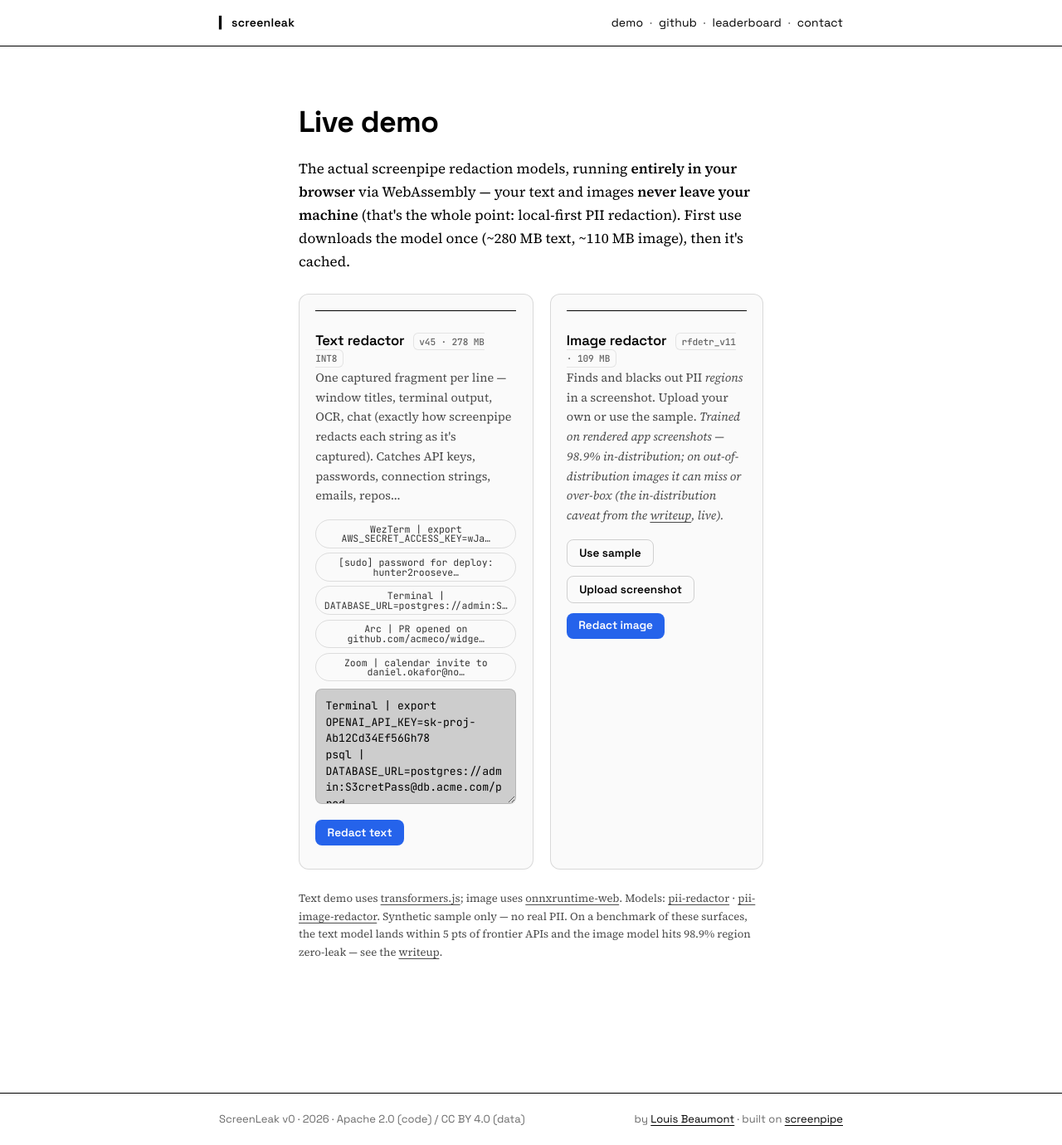
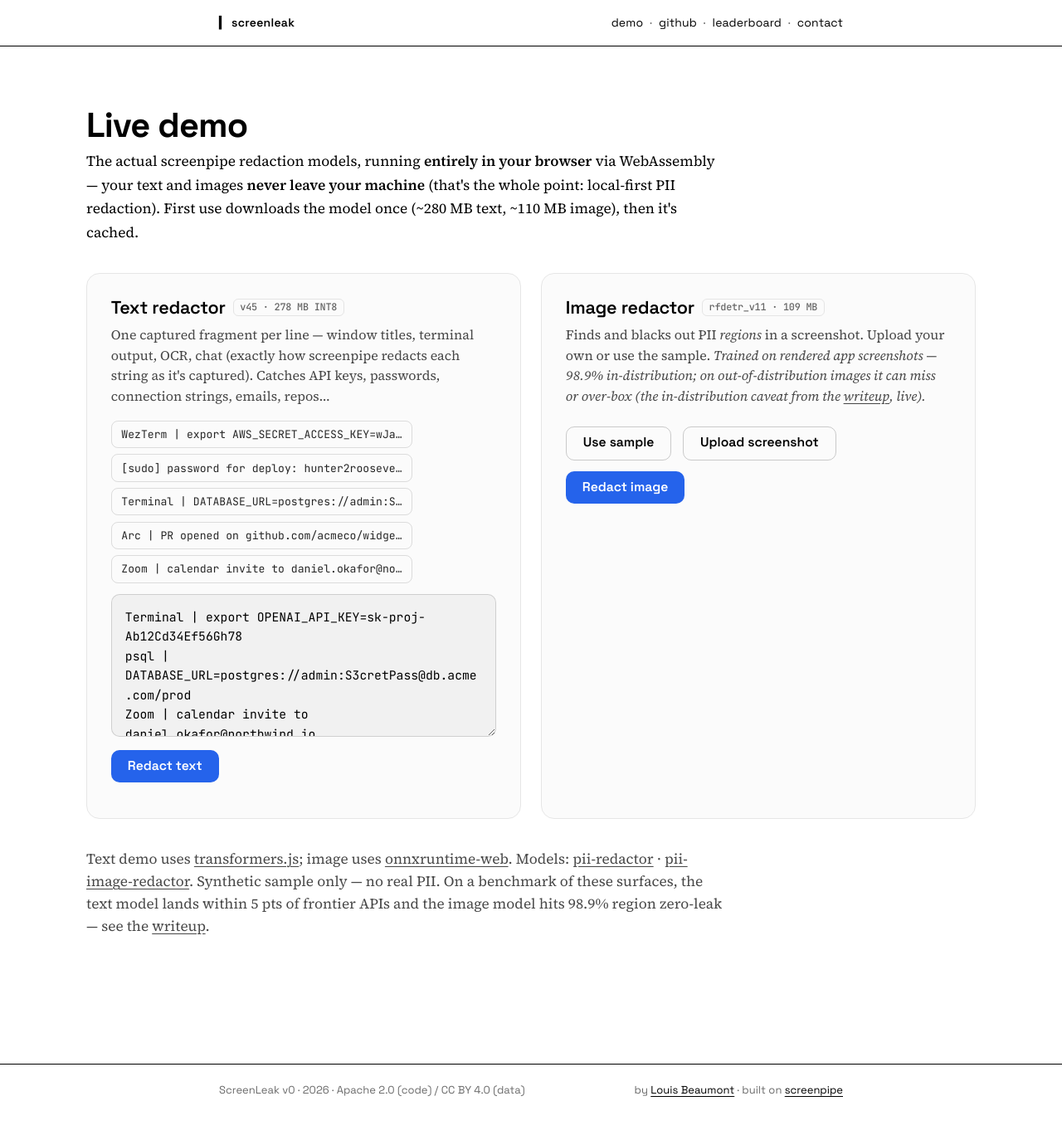
Before and after one commit to screenpipe/screenleak, a Jekyll site: the page built from docs/demo.html, in a window 1280 px wide. Shown: the whole page at 83% size. Built offline with Jekyll 4.4.1, drawn with Linux system fonts in a browser that asks for light colours; after the commit the page ends 1344 px from its top, so only the background shows below that.

Commit message:
demo: widen + enlarge the UI, link it from README and the writeup
- demo page was crushed into the 38rem reading column (two ~300px
  columns, tiny mono text). The page ships its own <style>, so widen
  `.paper` to 70rem on /demo/ only; bump every font (headings, body,
  textarea, buttons, output), enlarge the textarea/canvas, and make the
  example chips single-line with ellipsis instead of wrapping centered.
- add a prominent "▶ Try the live demo" callout to README.md and the
  index.md writeup (the demo was only reachable from the nav before).

Co-Authored-By: Claude Opus 4.8 <noreply@anthropic.com>

```diff
--- a/docs/demo.html
+++ b/docs/demo.html
@@ -48,28 +48,33 @@ Arc | PR opened on github.com/acmeco/widget-engine</textarea>
 <p class="muted small">Text demo uses <a href="https://github.com/huggingface/transformers.js">transformers.js</a>; image uses <a href="https://onnxruntime.ai/docs/tutorials/web/">onnxruntime-web</a>. Models: <a href="https://huggingface.co/screenpipe/pii-redactor">pii-redactor</a> · <a href="https://huggingface.co/screenpipe/pii-image-redactor">pii-image-redactor</a>. Synthetic sample only — no real PII. On a benchmark of these surfaces, the text model lands within 5&nbsp;pts of frontier APIs and the image model hits 98.9% region zero-leak — see the <a href="{{ site.baseurl }}/">writeup</a>.</p>
 
 <style>
-.demo-grid{display:grid;grid-template-columns:1fr 1fr;gap:1.25rem;margin:1.5rem 0}
-@media(max-width:820px){.demo-grid{grid-template-columns:1fr}}
-.demo-card{border:1px solid rgba(128,128,128,.28);border-radius:12px;padding:1.1rem 1.2rem;background:rgba(128,128,128,.04)}
-.demo-card h2{margin:.1rem 0 .2rem;font-size:1.05rem}
-.tag{font:500 .7rem/1 "JetBrains Mono",monospace;opacity:.6;border:1px solid rgba(128,128,128,.3);border-radius:6px;padding:.18rem .4rem;margin-left:.4rem;vertical-align:middle}
-.muted{opacity:.7;font-size:.9rem}.small{font-size:.82rem}
-#text-input{width:100%;box-sizing:border-box;font:400 .82rem/1.5 "JetBrains Mono",monospace;border:1px solid rgba(128,128,128,.3);border-radius:8px;padding:.6rem .7rem;background:rgba(0,0,0,.18);color:inherit;resize:vertical}
-.examples{display:flex;flex-wrap:wrap;gap:.35rem;margin:.2rem 0 .55rem}
-.examples button{font:400 .72rem/1 "JetBrains Mono",monospace;border:1px solid rgba(128,128,128,.3);border-radius:999px;padding:.3rem .6rem;background:transparent;color:inherit;cursor:pointer;opacity:.8}
+/* this page ships its own <style>, so these only apply on /demo/ —
+   widen the reading column so the two demos aren't crushed */
+.paper{max-width:70rem}
+.paper > article > h1{font-size:2.6rem;margin-bottom:.4rem}
+.paper > article > p{max-width:48rem;font-size:1.08rem}
+.demo-grid{display:grid;grid-template-columns:1fr 1fr;gap:1.5rem;margin:2.2rem 0;max-width:100%}
+@media(max-width:880px){.demo-grid{grid-template-columns:1fr}}
+.demo-card{border:1px solid var(--rule-soft,#e6e6e6);border-radius:16px;padding:1.7rem 1.8rem;background:rgba(128,128,128,.035);display:flex;flex-direction:column}
+.demo-card h2{margin:0 0 .45rem;padding:0;border:0;font-size:1.35rem;display:flex;align-items:center;flex-wrap:wrap;gap:.55rem}
+.tag{font:500 .74rem/1 var(--font-mono,monospace);opacity:.6;border:1px solid rgba(128,128,128,.3);border-radius:6px;padding:.24rem .48rem;white-space:nowrap;display:inline-block}
+.muted{opacity:.72;font-size:1rem;line-height:1.55;margin:0 0 .5rem;max-width:none}.small{font-size:.86rem}
+.examples{display:flex;flex-wrap:wrap;gap:.45rem;margin:.55rem 0 .85rem}
+.examples button{font:400 .82rem/1.3 var(--font-mono,monospace);border:1px solid rgba(128,128,128,.3);border-radius:8px;padding:.45rem .72rem;background:transparent;color:inherit;cursor:pointer;opacity:.85;max-width:100%;white-space:nowrap;overflow:hidden;text-overflow:ellipsis;text-align:left}
 .examples button:hover{opacity:1;border-color:rgba(128,128,128,.6)}
-.row{display:flex;align-items:center;gap:.7rem;margin:.65rem 0;flex-wrap:wrap}
-.btn{font:600 .85rem/1 "Space Grotesk",sans-serif;border:0;border-radius:8px;padding:.55rem .9rem;background:#2563eb;color:#fff;cursor:pointer}
+#text-input{width:100%;box-sizing:border-box;font:400 .92rem/1.6 var(--font-mono,monospace);border:1px solid rgba(128,128,128,.3);border-radius:10px;padding:.9rem 1rem;background:rgba(128,128,128,.08);color:inherit;resize:vertical;min-height:160px}
+.row{display:flex;align-items:center;gap:.85rem;margin:1rem 0;flex-wrap:wrap}
+.btn{font:600 .98rem/1 var(--font-sans,sans-serif);border:0;border-radius:10px;padding:.72rem 1.25rem;background:#2563eb;color:#fff;cursor:pointer}
 .btn:hover{background:#1d4ed8}.btn:disabled{opacity:.5;cursor:default}
-.btn.ghost{background:transparent;color:inherit;border:1px solid rgba(128,128,128,.35)}
+.btn.ghost{background:transparent;color:inherit;border:1px solid rgba(128,128,128,.4)}
 .btn.ghost:hover{border-color:rgba(128,128,128,.7);background:rgba(128,128,128,.08)}
-.status{font:400 .8rem/1.3 "JetBrains Mono",monospace;opacity:.75}
-.output{font:400 .82rem/1.7 "JetBrains Mono",monospace;white-space:pre-wrap;word-break:break-word;border:1px solid rgba(128,128,128,.3);border-radius:8px;padding:.6rem .7rem;margin-top:.6rem;background:rgba(0,0,0,.18)}
+.status{font:400 .88rem/1.4 var(--font-mono,monospace);opacity:.75}
+.output{font:400 .92rem/1.85 var(--font-mono,monospace);white-space:pre-wrap;word-break:break-word;border:1px solid rgba(128,128,128,.3);border-radius:10px;padding:1rem 1.1rem;margin-top:.85rem;background:rgba(128,128,128,.08)}
 .pii{border-radius:4px;padding:0 .15rem;background:#111;color:#111;position:relative}
-.pii::after{content:attr(data-label);position:absolute;left:0;top:100%;font:500 .6rem/1 "JetBrains Mono",monospace;color:#2563eb;background:transparent;white-space:nowrap}
-.output.show-labels .pii{margin-bottom:.5rem}
-.canvas-wrap{margin-top:.7rem;overflow:auto;max-height:520px;border-radius:8px}
-#img-canvas{max-width:100%;border:1px solid rgba(128,128,128,.3);border-radius:8px;display:none}
+.pii::after{content:attr(data-label);position:absolute;left:0;top:100%;font:500 .64rem/1 var(--font-mono,monospace);color:#2563eb;white-space:nowrap}
+.output.show-labels .pii{margin-bottom:.6rem}
+.canvas-wrap{margin-top:.95rem;overflow:auto;max-height:640px;border-radius:10px}
+#img-canvas{max-width:100%;border:1px solid rgba(128,128,128,.3);border-radius:10px;display:none}
 </style>
 
 <script type="module">
```
Also changed, not shown: docs/index.md (+2 -0 lines), README.md.
